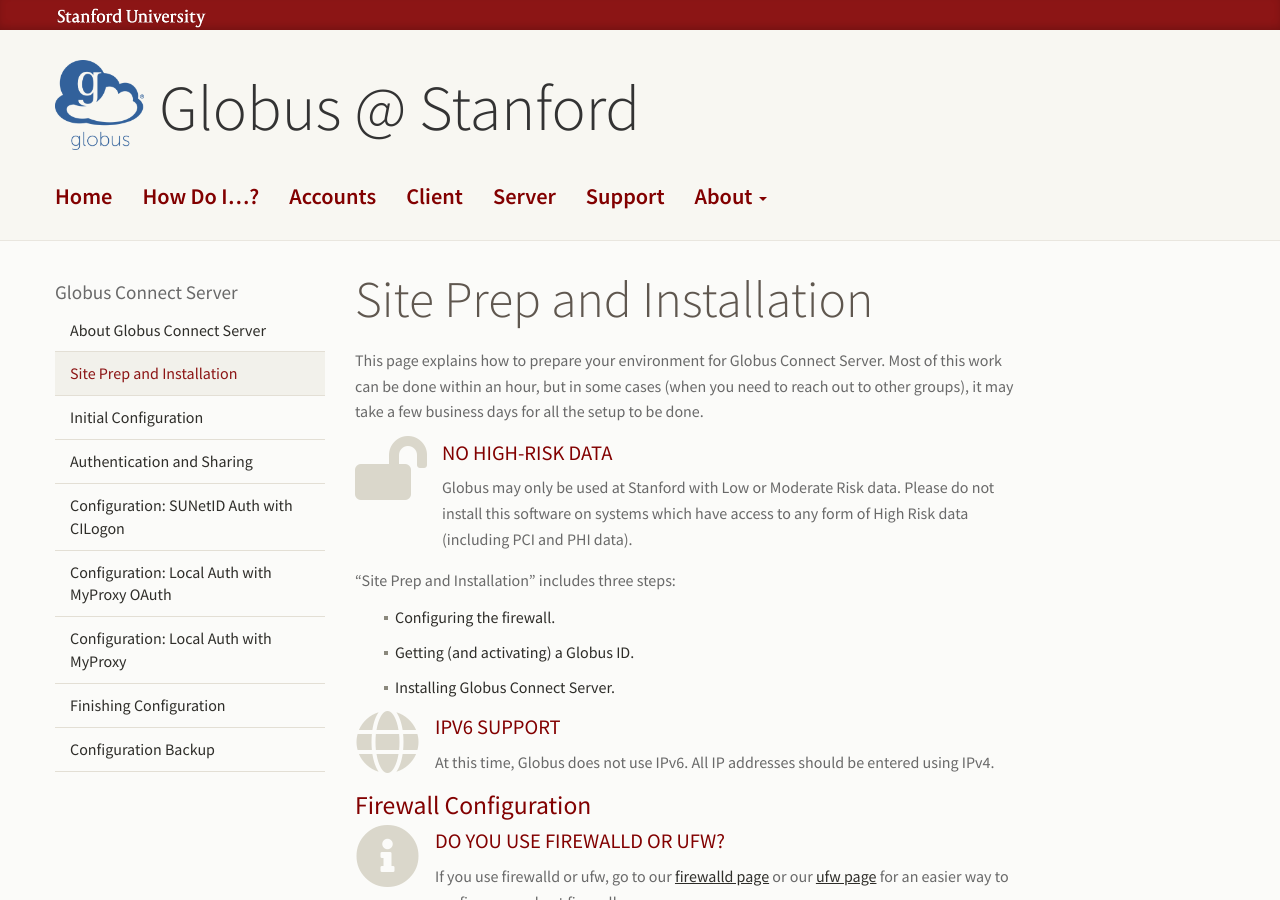
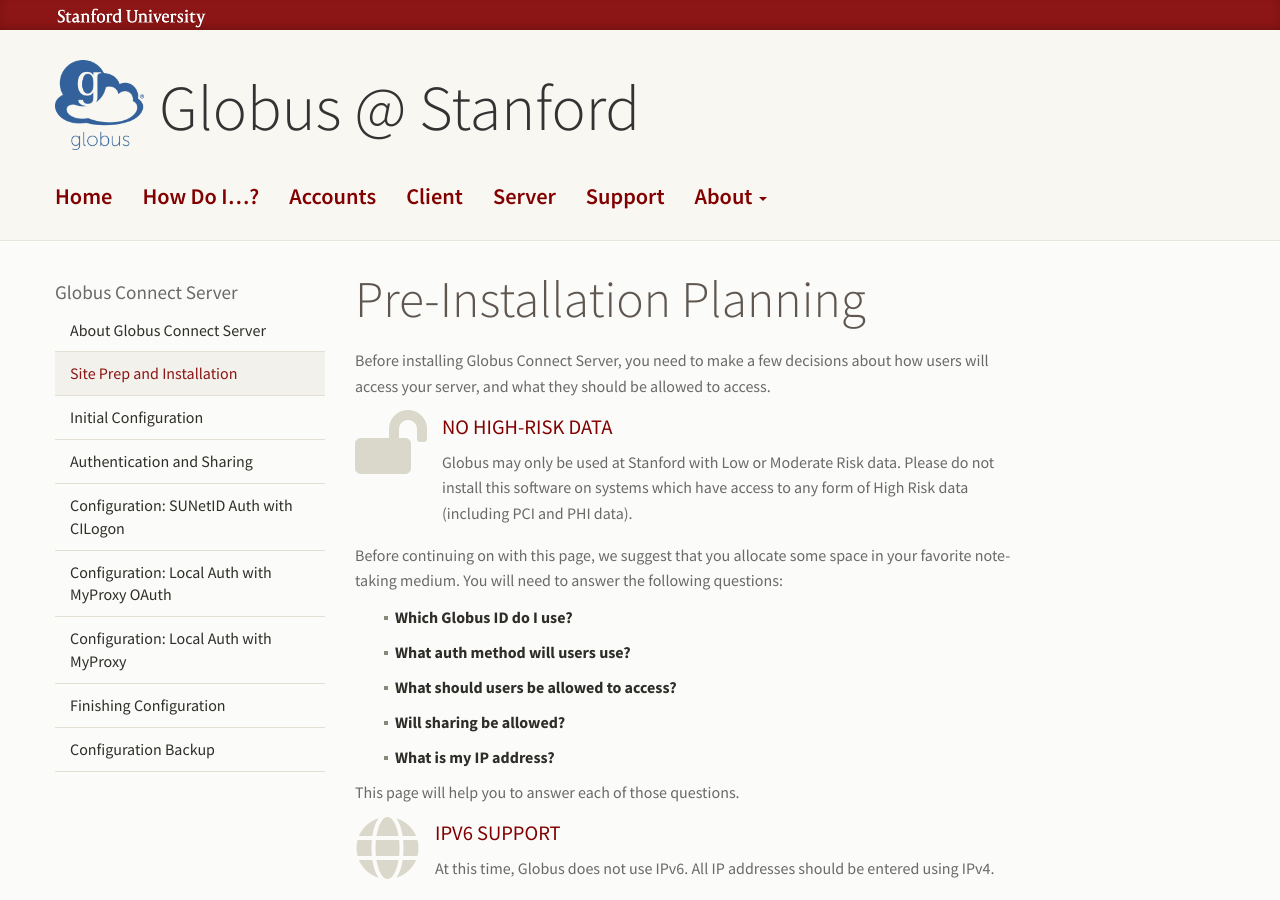
Before and after one commit to stanford-rc/globus.stanford.edu, a Jekyll site: the page built from server/install.md, in a window 1280 px wide and 900 px high. Built offline with Jekyll 4.4.1, drawn with Linux system fonts in a browser that asks for light colours; nearby versions of some CDN libraries; comment, search, counter and statistics services are not loaded.

Commit message:
Update purpose of the site prep page

```diff
--- a/server/install.md
+++ b/server/install.md
@@ -5,12 +5,10 @@ title_line:  false
 description: Instructions on how to prepare your environment for Globus Connect Server.
 ---
 
-# Site Prep and Installation
+# Pre-Installation Planning
 
-This page explains how to prepare your environment for Globus Connect Server.
-Most of this work can be done within an hour, but in some cases (when you need
-to reach out to other groups), it may take a few business days for all the
-setup to be done.
+Before installing Globus Connect Server, you need to make a few decisions about
+how users will access your server, and what they should be allowed to access.
 
 {% include info-box.html
    icon="lock-open"
@@ -20,13 +18,22 @@ setup to be done.
    of High Risk data (including PCI and PHI data)."
 %}
 
-"Site Prep and Installation" includes three steps:
+Before continuing on with this page, we suggest that you allocate some space in
+your favorite note-taking medium.  You will need to answer the following
+questions:
 
-* Configuring the firewall.
 
-* Getting (and activating) a Globus ID.
+* **Which Globus ID do I use?**
 
-* Installing Globus Connect Server.
+* **What auth method will users use?**
+
+* **What should users be allowed to access?**
+
+* **Will sharing be allowed?**
+
+* **What is my IP address?**
+
+This page will help you to answer each of those questions.
 
 {% include info-box.html
    header="IPv6 Support"
```
